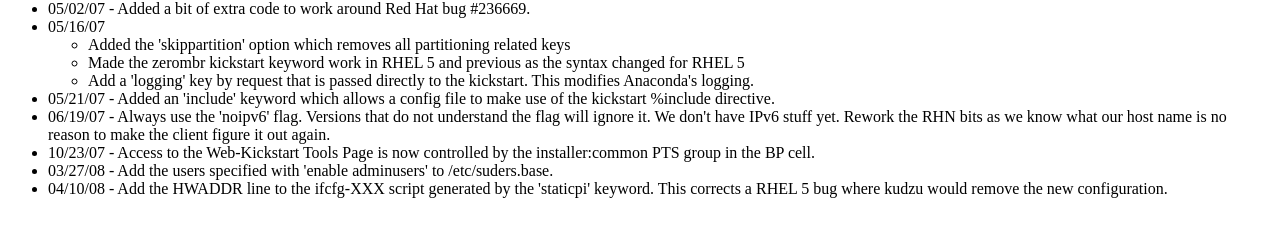
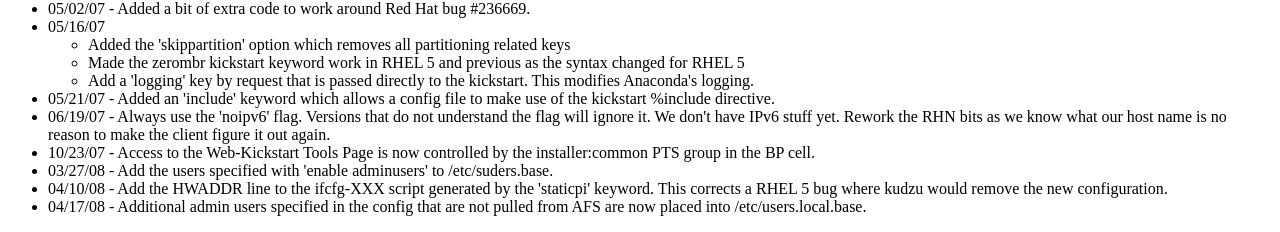
Before and after one commit to jjneely/webkickstart, a PHP site: page /changelog-content.php in a window 1280 px wide. Shown: the part 1362-1594 px from the top of the page. Before the commit the page ends 1560 px from the top, so only its background shows below. Run offline with PHP 8.4, Linux system fonts and the light colour scheme.

Commit message:
Update the changelog regarding enable adminusers being placed into /etc/users.local.base
git-svn-id: https://svn.linux.ncsu.edu/svn/cls/branches/solaris2ks/released@2661 35bbe6b0-b001-0410-9f0e-dd3f93706181

```diff
--- a/www/changelog-content.php
+++ b/www/changelog-content.php
@@ -210,6 +210,9 @@
     Add the HWADDR line to the ifcfg-XXX script generated by the 'staticpi'
     keyword.  This corrects a RHEL 5 bug where kudzu would remove the new
     configuration.</li>
+<li>04/17/08 -
+    Additional admin users specified in the config that are not pulled
+    from AFS are now placed into /etc/users.local.base.</li>
 </ul>
 
 </body>
```
